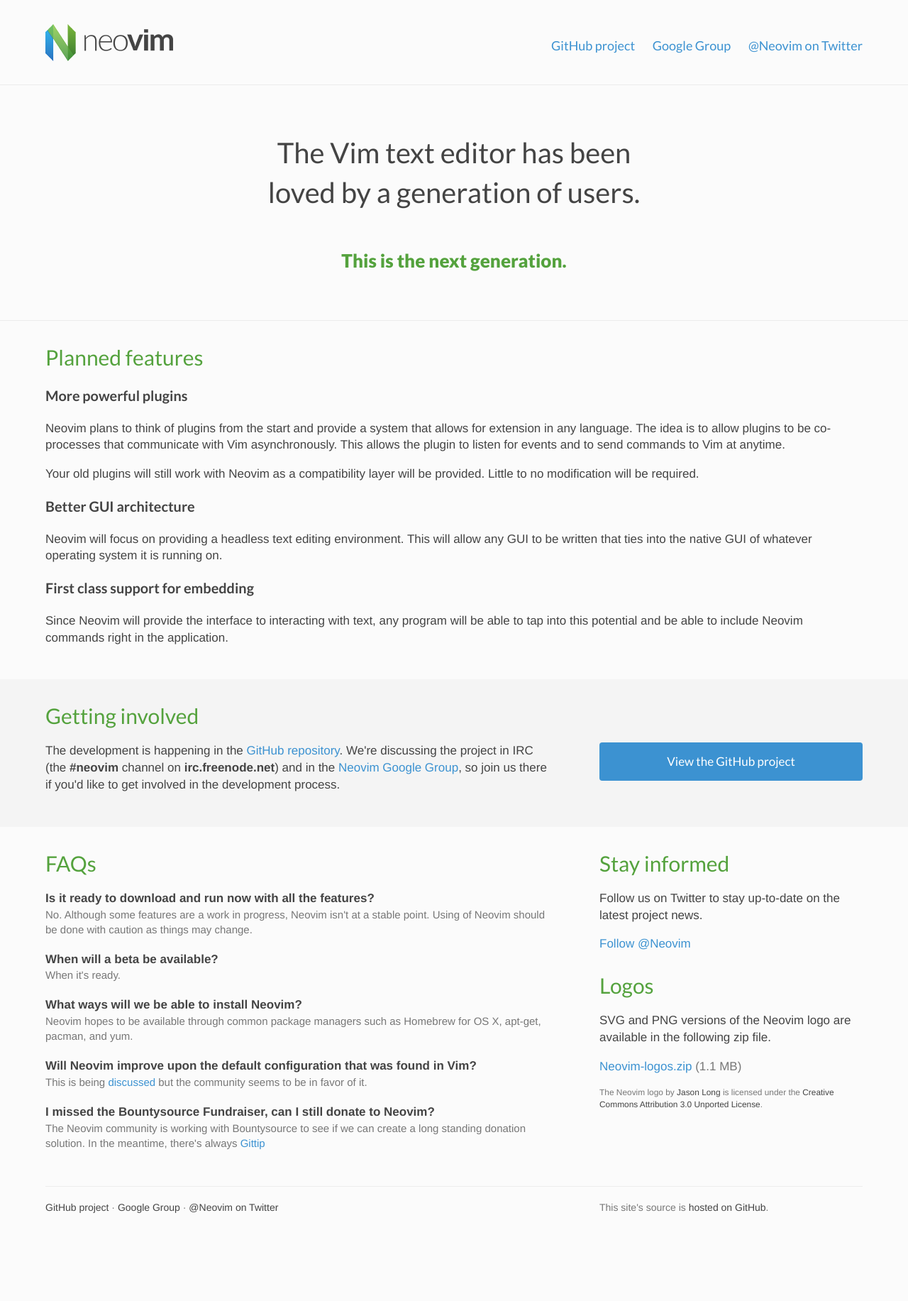
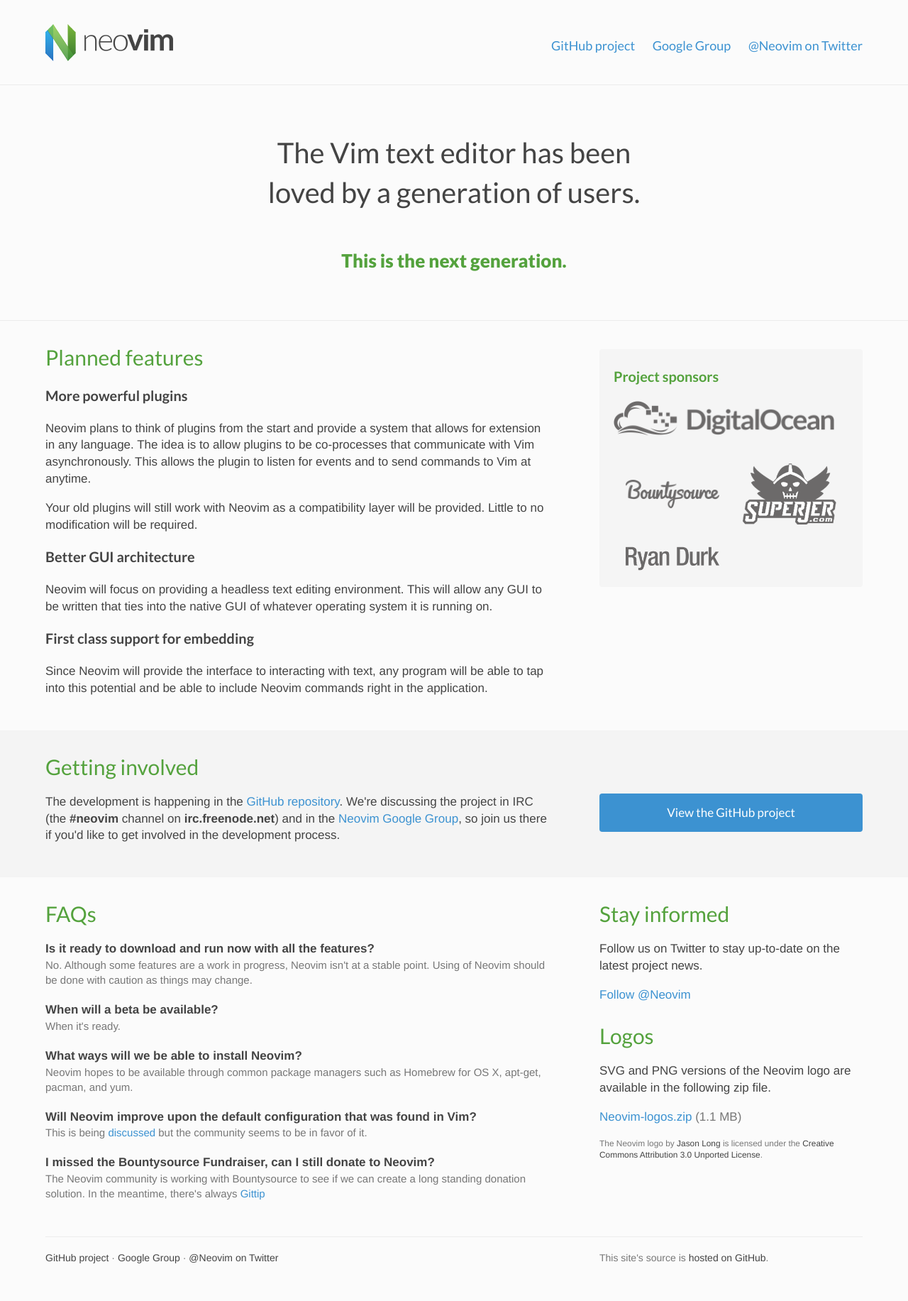
Before and after one commit to neovim/neovim.github.io, a Jekyll site: the page built from index.html, in a window 1280 px wide. Shown: the whole page at 71% size. Built offline with Jekyll 4.4.1, drawn with Linux system fonts in a browser that asks for light colours; nearby versions of some CDN libraries; comment, search, counter and statistics services are not loaded; before the commit the page ends 1761 px from its top, so only the background shows below that.

Commit message:
add sponsor block

```diff
--- a/css/main.css
+++ b/css/main.css
@@ -250,6 +250,50 @@
 }
 
 /*
+ * Sponsors
+ *
+ * Callout-style box
+ */
+.sponsors {
+  background-color: #f5f5f5;
+  padding: 5px 20px;
+  border-radius: 4px;
+  margin-top: 10px;
+}
+
+.sponsors h3 {
+  color: #54a23d;
+}
+
+.first-level-sponsor {
+  margin-bottom: 20px;
+}
+
+.first-level-sponsor img {
+  max-width: 100%;
+}
+
+.second-level-sponsors {
+  width: 100%;
+}
+
+.second-level-sponsors td {
+  width: 50%;
+  padding: 12px 0;
+  text-align: center;
+  vertical-align: middle;
+}
+
+.second-level-sponsors img {
+  width: 80%;
+}
+@media (min-width: 568px) {
+  .second-level-sponsor img {
+    width: auto;
+  }
+}
+
+/*
  * Footer
  *
  * Links, legalese, etc.
--- a/index.html
+++ b/index.html
@@ -12,6 +12,7 @@
 
 <section class="front-section">
   <div class="container">
+    <div class="col-wide">
       <h2>Planned features</h2>
 
       <h3>More powerful plugins</h3>
@@ -27,6 +28,33 @@
       <h3>First class support for embedding</h3>
 
       <p>Since Neovim will provide the interface to interacting with text, any program will be able to tap into this potential and be able to include Neovim commands right in the application.</p>
+    </div>
+    <div class="col-narrow">
+      <div class="sponsors">
+        <h3>Project sponsors</h3>
+
+         <div class="first-level-sponsor">
+          <a href="http://digitalocean.com"><img src="images/sponsors/digital-ocean@2x.png" width="311"></a>
+        </div>
+
+        <table class="second-level-sponsors">
+          <tr>
+            <td>
+              <a href="http://bountysource.com"><img src="images/sponsors/bountysource@2x.png" width="144"></a>
+            </td>
+            <td>
+              <a href="http://superjer.com"><img src="images/sponsors/superjer@2x.png" width="119"></a>
+            </td>
+          </tr>
+          <tr>
+            <td>
+              <a href="http://ryandurk.com"><img src="images/sponsors/ryan-durk@2x.png" width="125"></a>
+            </td>
+            <td>&nbsp;</td>
+          </tr>
+        </table>
+      </div>
+    </div>
   </div>
 </section>
 
```
Lines whose indentation alone changed are shown as unchanged.
